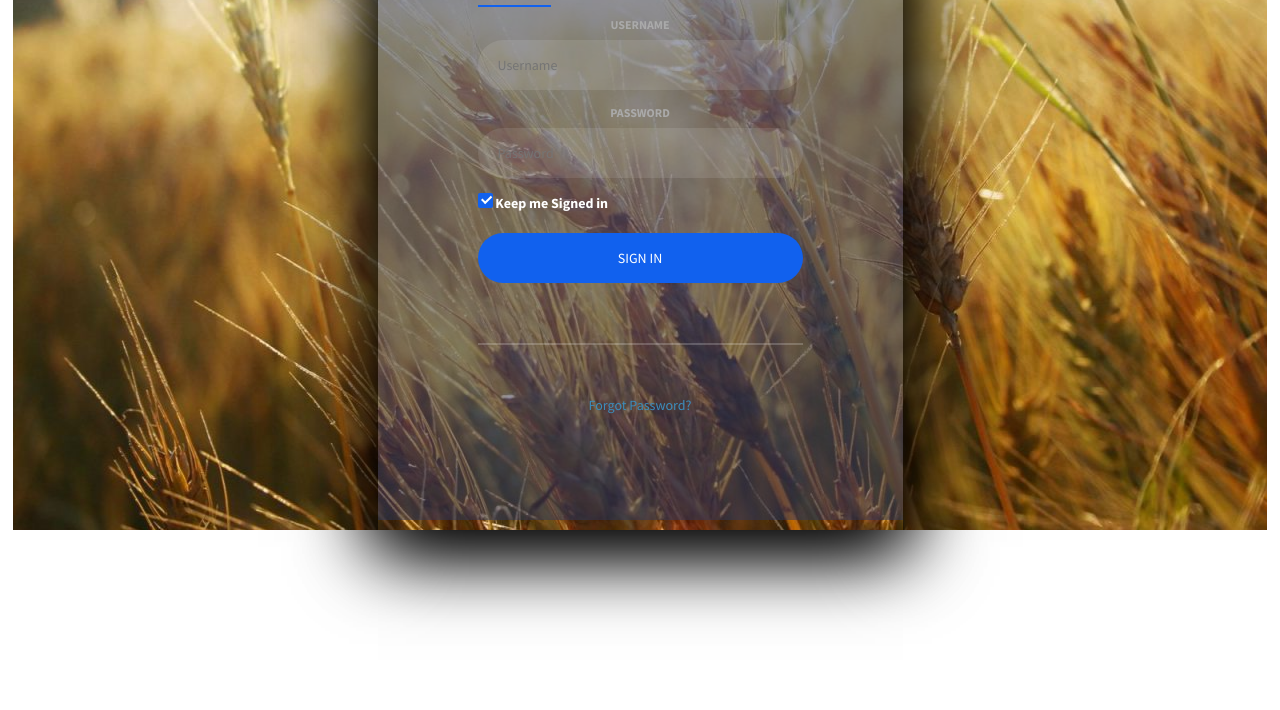
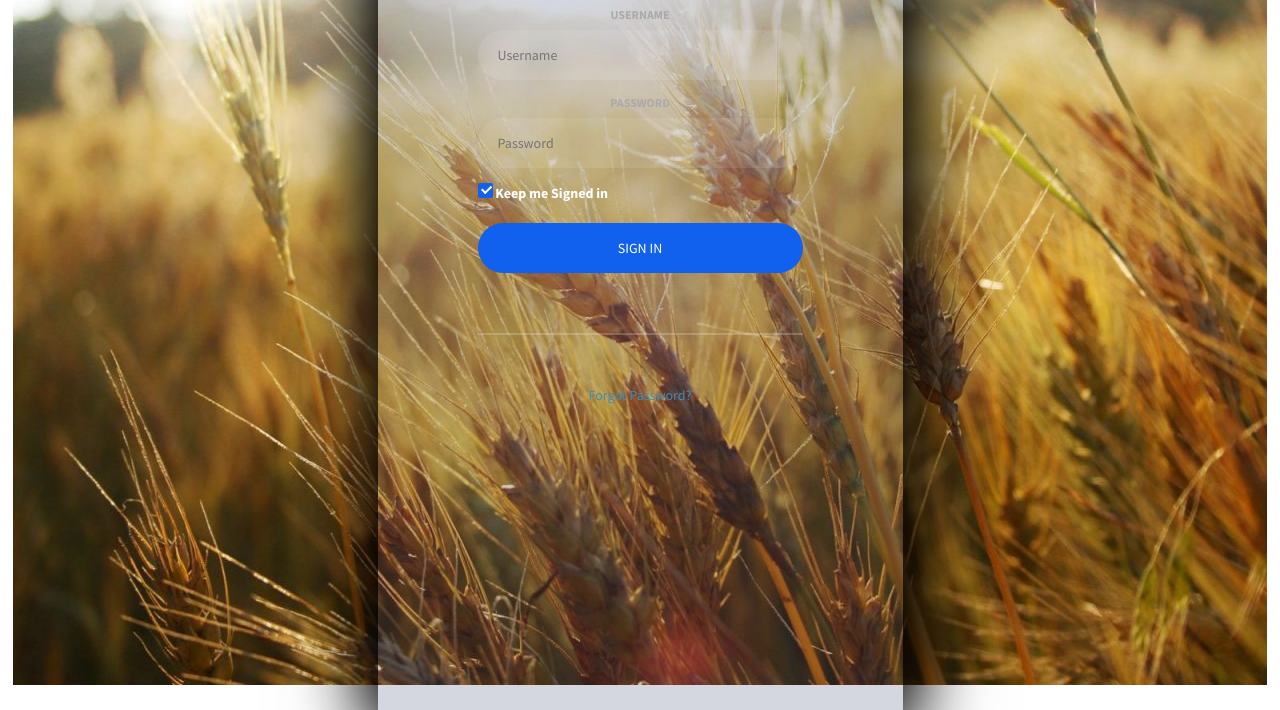
Before and after one commit to Deepak003/ngDashboard, a plain HTML site: page index.html in a window 1280 px wide. Shown: the part 153-863 px from the top of the page. Before the commit the page ends 813 px from the top, so only its background shows below. Drawn offline with Linux system fonts and the light colour scheme.

Commit message:
Your Message

```diff
--- a/css/style1.css
+++ b/css/style1.css
@@ -8,7 +8,6 @@
     font-size: -webkit-xxx-large;
 	padding-bottom: 20px;
     text-align: center;
-    color: whitesmoke;
 }
 .divBody{
 	margin-top:1%;
@@ -19,21 +18,19 @@
 }
 
 .login-wrap{
-	width:100%;
-	margin:auto;
-	max-width:525px;
-	min-height:670px;
-	position:relative;
-
-	box-shadow: 0 12px 70px 0 rgba(0, 0, 0, 1), 0 17px 80px 0 rgba(0,0,0,1);
+	width: 100%;
+    margin: auto;
+    max-width: 525px;
+    min-height: 850px;
+    position: relative;
+    box-shadow: 0 12px 70px 0 rgba(0, 0, 0, 1), 0 17px 80px 0 rgba(0,0,0,1);
 }
 .login-html{
-	margin-top:10px;
-	width:100%;
-	height:650px;
-	position:absolute;
-	padding:10px 100px 50px 100px;
-	background:rgba(40,57,101,.5);
+	width: 100%;
+    height: 100%;
+    position: absolute;
+    padding: 10px 100px 50px 100px;
+    background: rgba(40,57,101,.2);
 }
 .login-html .sign-in-htm,
 .login-html .sign-up-htm{
```
